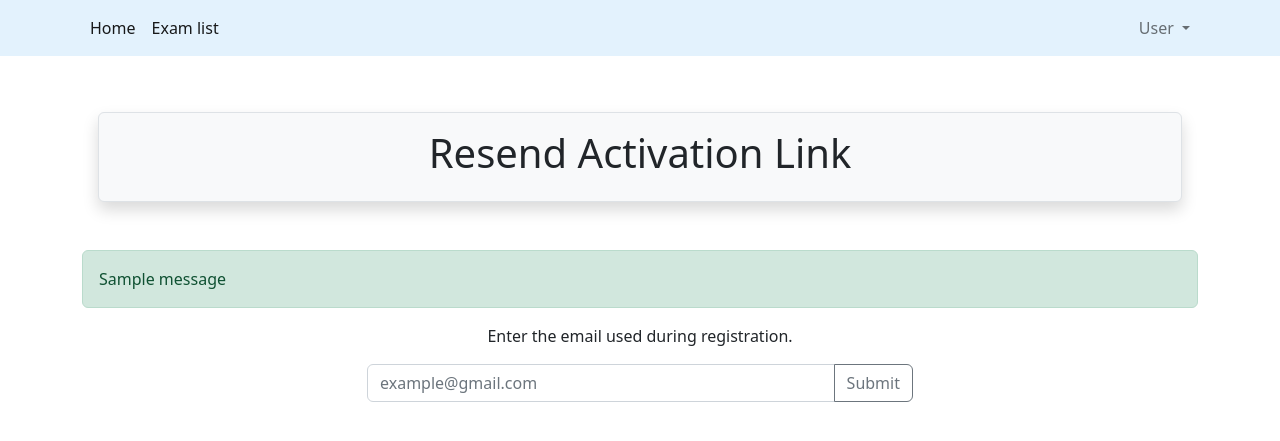
After one commit to kolomiiets-taras/quiz, a Django app: page /accounts/register/reactivate/ in a window 1280 px wide. The commit adds this page. Shown: the top 441 px of the page. Run offline with Django 4.2, Linux system fonts and the light colour scheme; tables that the repository leaves empty hold one stand-in row (values such as "Sample post"); one stand-in notice (Sample message) is shown; some libraries are stand-ins or nearby versions.

Commit message:
create reactivation page

```diff
--- a/src/accounts/templates/accounts/bad_signature.html
+++ b/src/accounts/templates/accounts/bad_signature.html
@@ -9,5 +9,5 @@
 {% endblock %}
 
 {% block content %}
-    <p>Your activation failed.You can <a href="{% url 'accounts:register' %}">register again.</a></p>
+    <p>Your activation failed.You can <a href="{% url 'accounts:register_reactivate' %}">resend activation letter.</a></p>
 {% endblock %}
--- /dev/null
+++ b/src/accounts/templates/accounts/user_reactivation.html
@@ -0,0 +1,26 @@
+{% extends 'base.html' %}
+
+{% block title %}
+    Reactivation page
+{% endblock %}
+
+{% block header %}
+    Resend Activation Link
+{% endblock %}
+
+{% block content %}
+    <div class="row">
+        <div class="col-3"></div>
+        <div class="col">
+            <p align="center">Enter the email used during registration.</p>
+            <form method="post">
+                {% csrf_token %}
+                <div class="input-group mb-3">
+                  <input name='email' type="text" class="form-control" placeholder="example@gmail.com" aria-label="Email" aria-describedby="button-addon2">
+                  <input class="btn btn-outline-secondary" type="submit" id="button-addon2">
+                </div>
+            </form>
+        </div>
+        <div class="col-3"></div>
+    </div>
+{% endblock %}
--- a/src/accounts/urls.py
+++ b/src/accounts/urls.py
@@ -1,7 +1,7 @@
 from django.urls import path
 from django.views.generic import TemplateView
 
-from .views import UserLoginView
+from .views import UserLoginView, user_reactivate
 from .views import UserLogoutView
 from .views import UserProfileUpdateView
 from .views import UserRegisterView
@@ -12,6 +12,7 @@ app_name = 'accounts'
 
 urlpatterns = [
     path('register/activate/<str:sign>/', user_activate, name='register_activate'),
+    path('register/reactivate/', user_reactivate, name='register_reactivate'),
     path('register/done/',
          TemplateView.as_view(template_name='accounts/user_register_done.html'), name='register_done'),
     path('register/', UserRegisterView.as_view(), name='register'),
--- a/src/accounts/views.py
+++ b/src/accounts/views.py
@@ -1,15 +1,18 @@
+from django.contrib import messages
 from django.contrib.auth import get_user_model
 from django.contrib.auth.decorators import login_required
 from django.contrib.auth.mixins import LoginRequiredMixin
 from django.contrib.auth.views import LoginView
 from django.contrib.auth.views import LogoutView
 from django.core.signing import BadSignature
+from django.http import HttpResponseRedirect
 from django.shortcuts import get_object_or_404
 from django.shortcuts import render
-from django.urls import reverse_lazy
+from django.urls import reverse_lazy, reverse
 from django.views.generic import CreateView
 from django.views.generic import UpdateView
 
+from .apps import user_register
 from .forms import UserRegisterForm, UserUpdateForm
 from .utils import signer
 
@@ -39,6 +42,21 @@ def user_activate(request, sign):
     return render(request, template)
 
 
+def user_reactivate(request):
+    if request.method == 'POST':
+        email = request.POST.get('email')
+        model = get_user_model()
+        try:
+            user = model.objects.get(email=email)
+            user_register.send(UserRegisterForm, instance=user)
+            messages.success(request, f'Activation link was sent to <{email}>. Check your mailbox!')
+            return HttpResponseRedirect(reverse('index'))
+        except model.DoesNotExist:
+            messages.error(request, f'User with email <{email}> not found.')
+
+    return render(request, 'accounts/user_reactivation.html')
+
+
 class UserLoginView(LoginView):
     template_name = 'accounts/user_login.html'
 
--- a/src/templates/base.html
+++ b/src/templates/base.html
@@ -9,11 +9,12 @@
     <link rel="stylesheet" href="https://cdn.jsdelivr.net/npm/bootstrap-icons@1.9.1/font/bootstrap-icons.css">
 </head>
     <body>
-        {% include 'includes/header.html' %}
+        {% include 'includes/header.html' %}}
         <div class="container mt-4 pt-5">
             <div class="border rounded text-center p-3 m-3 mb-5 bg-light shadow">
                 <h1>{% block header %}{% endblock %}</h1>
             </div>
+            {% include 'includes/messages.html' %}
             {% block content %}{% endblock %}
         </div>
         <script src="https://cdn.jsdelivr.net/npm/bootstrap@5.2.2/dist/js/bootstrap.bundle.min.js"
--- /dev/null
+++ b/src/templates/includes/messages.html
@@ -0,0 +1,7 @@
+{% if messages %}
+    {% for message in messages %}
+        <div class="alert alert-{% if message.tags == 'error' %}danger{% else %}{{ message.tags }}{% endif %}" role="alert">
+          {{ message }}
+        </div>
+    {% endfor %}
+{% endif %}
```
